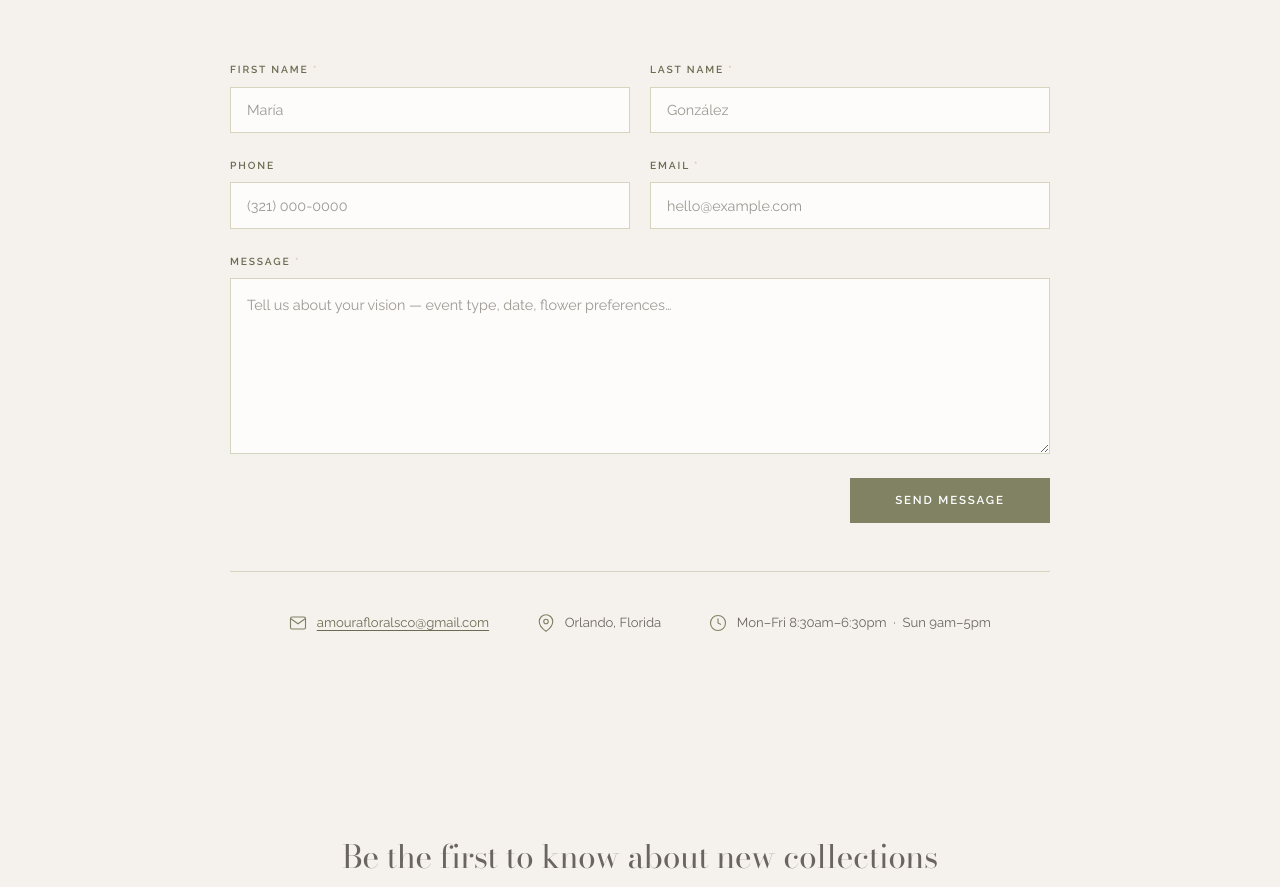
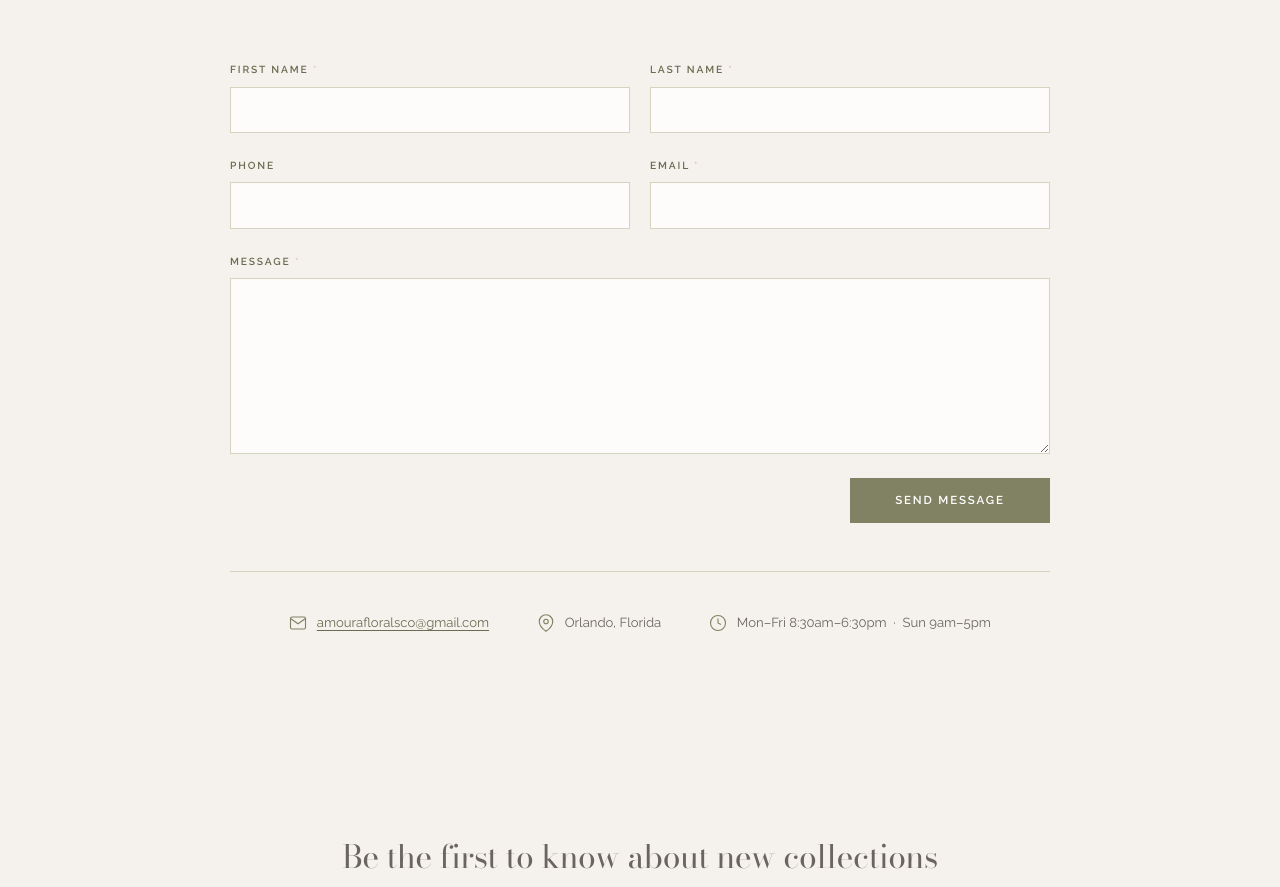
Before and after one commit to Jtovar27/amourafloralsfl, a plain HTML site: page contact.html in a window 1280 px wide. Shown: the part 845-1732 px from the top of the page. Drawn offline with nearby package versions, Linux system fonts and the light colour scheme.

Commit message:
fix: remove all placeholder text from contact form inputs
Co-Authored-By: Claude Sonnet 4.6 <noreply@anthropic.com>

```diff
--- a/contact.html
+++ b/contact.html
@@ -77,26 +77,26 @@
         <div class="contact-row">
           <div class="contact-field">
             <label for="cf-first">First Name <span aria-hidden="true">*</span></label>
-            <input type="text" id="cf-first" name="first_name" placeholder="María" autocomplete="given-name" required />
+            <input type="text" id="cf-first" name="first_name" autocomplete="given-name" required />
           </div>
           <div class="contact-field">
             <label for="cf-last">Last Name <span aria-hidden="true">*</span></label>
-            <input type="text" id="cf-last" name="last_name" placeholder="González" autocomplete="family-name" required />
+            <input type="text" id="cf-last" name="last_name" autocomplete="family-name" required />
           </div>
         </div>
         <div class="contact-row">
           <div class="contact-field">
             <label for="cf-phone">Phone</label>
-            <input type="tel" id="cf-phone" name="phone" placeholder="(321) 000-0000" autocomplete="tel" />
+            <input type="tel" id="cf-phone" name="phone" autocomplete="tel" />
           </div>
           <div class="contact-field">
             <label for="cf-email">Email <span aria-hidden="true">*</span></label>
-            <input type="email" id="cf-email" name="email" placeholder="hello@example.com" autocomplete="email" required />
+            <input type="email" id="cf-email" name="email" autocomplete="email" required />
           </div>
         </div>
         <div class="contact-field contact-field--full">
           <label for="cf-message">Message <span aria-hidden="true">*</span></label>
-          <textarea id="cf-message" name="message" rows="6" placeholder="Tell us about your vision — event type, date, flower preferences…" required></textarea>
+          <textarea id="cf-message" name="message" rows="6" required></textarea>
         </div>
         <div class="contact-submit">
           <button type="submit" class="btn btn-sage contact-btn">Send Message</button>
```
